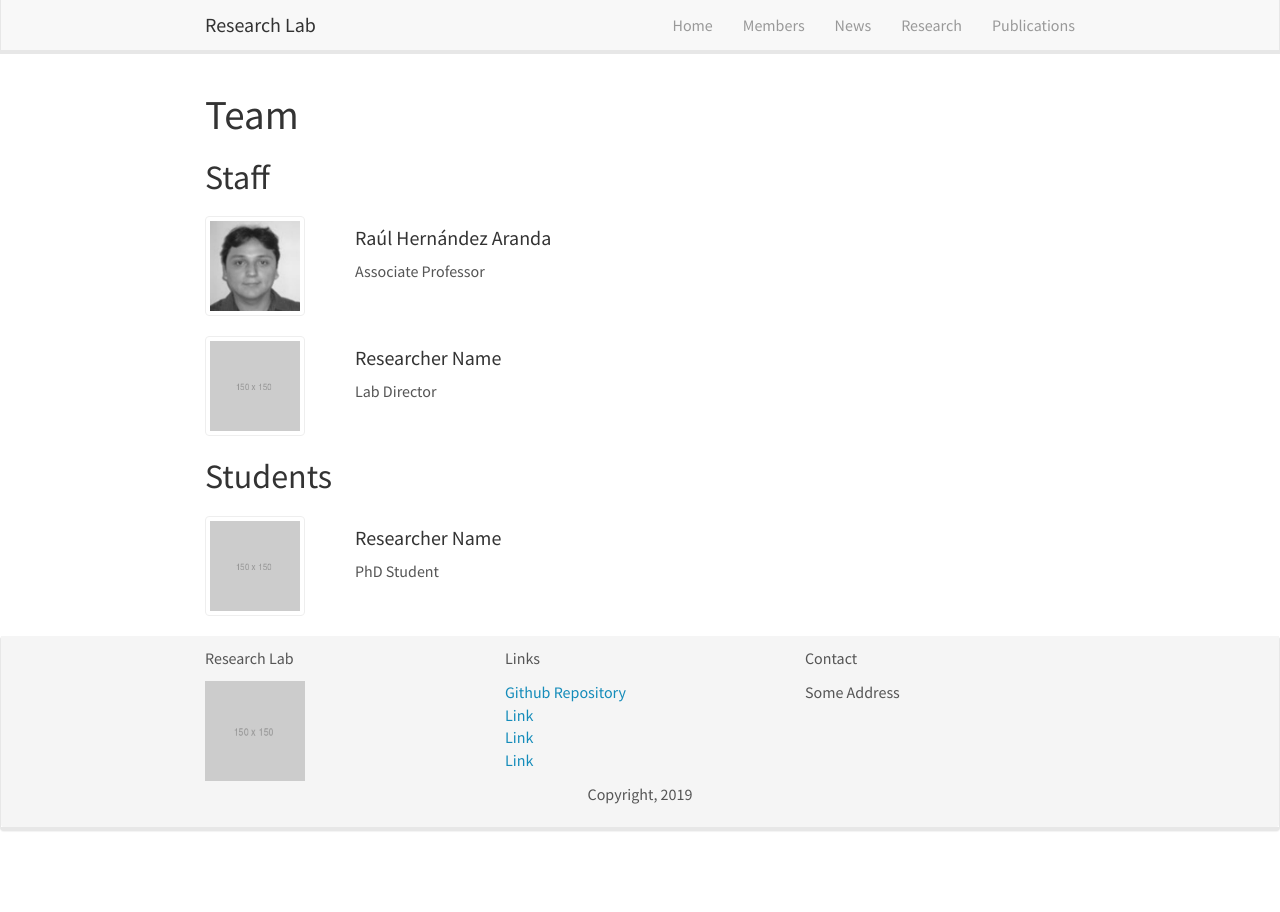
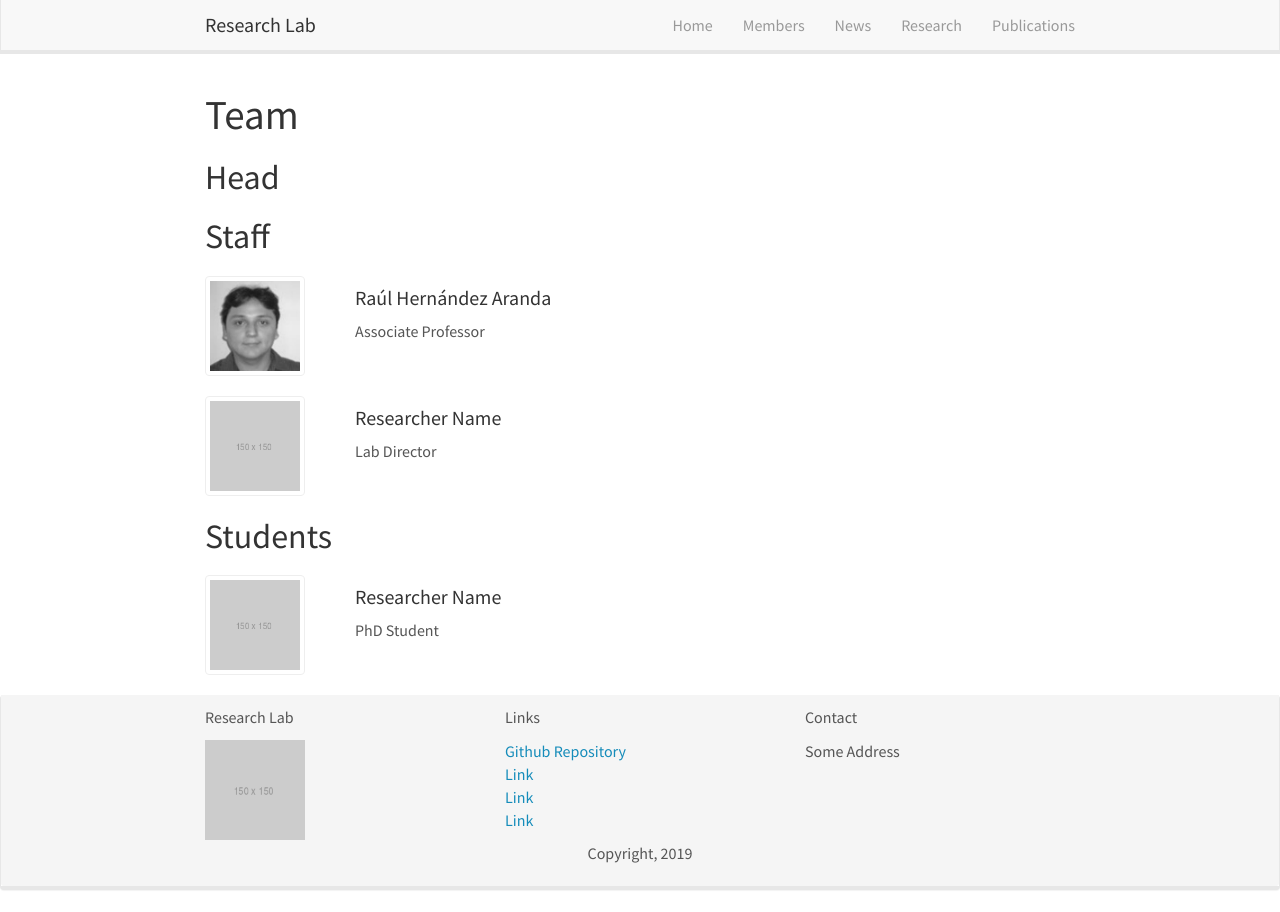
Before and after one commit to Tec-Quantum-Computing-Club/tec-quantum-computing-club.github.io, a Jekyll site: the page built from _pages/team/index.html, in a window 1280 px wide. Built offline with Jekyll 4.4.1, drawn with Linux system fonts in a browser that asks for light colours; nearby versions of some CDN libraries.

Commit message:
new tag (head)

```diff
--- a/_pages/team/index.html
+++ b/_pages/team/index.html
@@ -7,6 +7,31 @@
 ---
 
 <h1>{{page.title}}</h1>
+
+<!-- Head -->
+
+<h2><a id="staff"></a>Head</h2>
+{% assign members = site.posts | where: 'category', 'head' | sort: 'date' %}
+{% for member in members %}
+<div class="card team-member-card">
+    <div class="row mt-3">
+        <div class="col-md-2">
+            <a href={{member.url}}>
+                <img src="{{ site.url }}{{ site.baseurl }}/images/team/{{ member.image }}"
+                    class="card-img img-responsive img-thumbnail"
+                    style="filter: grayscale(100%); max-width: 100px;"/>
+            </a>
+        </div>
+
+        <div class="col-md-10">
+            <div class="card-body">
+            <h4 class="card-title">{{ member.title }}</h4>
+            <p class="card-text">{{ member.role }}</p>
+            </div>
+        </div>
+    </div>
+</div>
+{% endfor %}
 
 <!-- Staff -->
 
```
